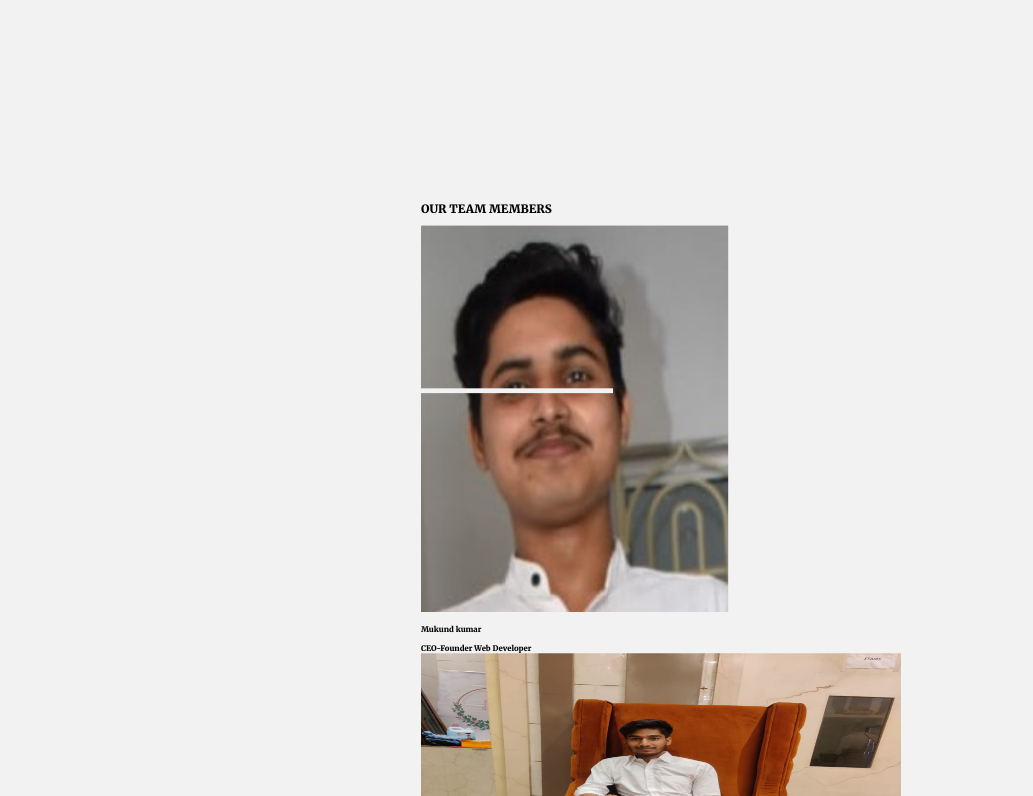
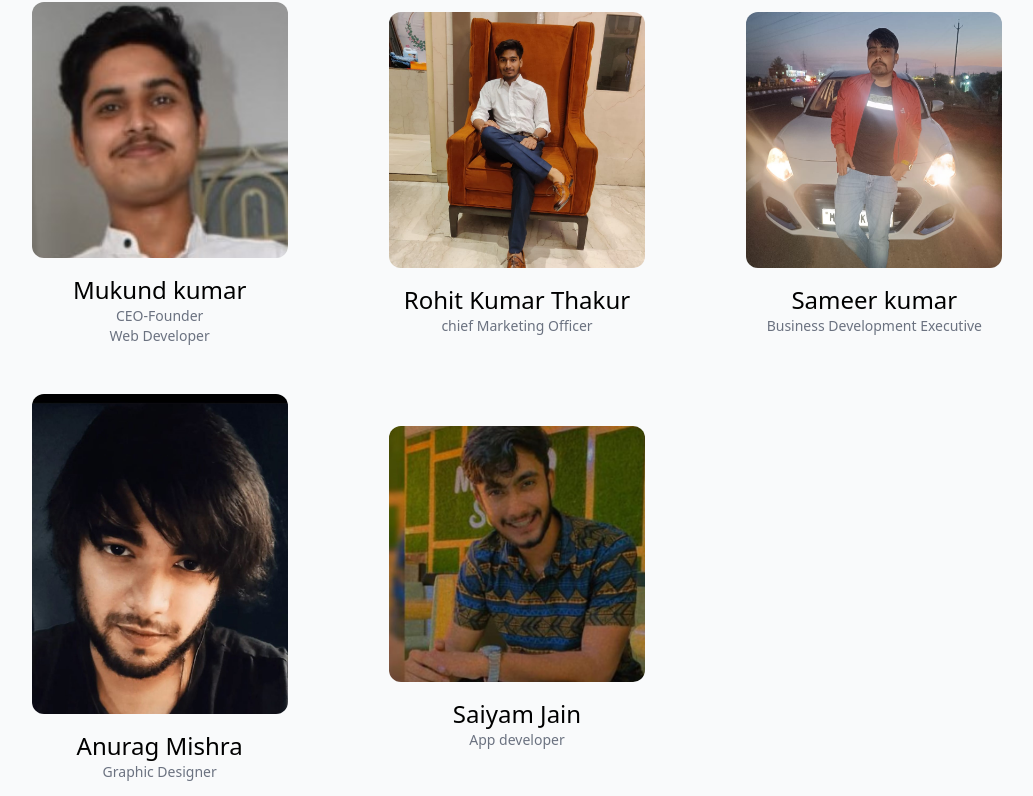
Before and after one commit to kumarmukund/apnabizness, a plain HTML site: page ABOUT.HTML in a window 1280 px wide. Shown: the part 134-930 px from the top of the page, without its empty margins (123-1156 px from the left). Drawn offline with nearby package versions, Linux system fonts and the light colour scheme; a web font is replaced by a local one.

Commit message:
Update ABOUT.HTML

```diff
--- a/ABOUT.HTML
+++ b/ABOUT.HTML
@@ -8,7 +8,7 @@
 	<meta name="viewport" content="width=device-width, initial-scale=1">
 
 	<title>ABOUT US </title>
-    <link rel="stylesheet" href="ABOUT.CSS">
+    <script src="https://cdn.tailwindcss.com"></script>
 
 
 </head>
```
